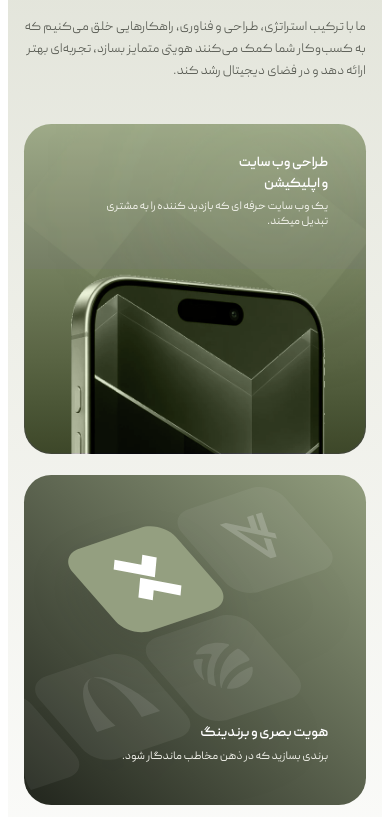
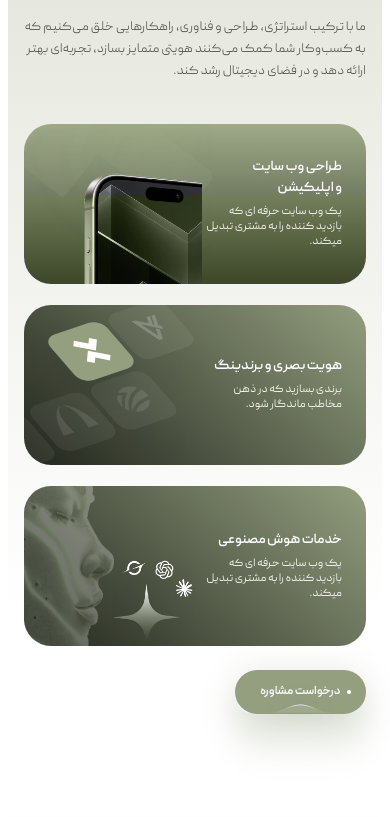
Before and after one commit to tacticforyou/tacticstudio, a Next.js app: page / in a window 390 px wide. Shown: the part 2302-3119 px from the top of the page. Built offline with nearby package versions, Linux system fonts and the light colour scheme; no server answers.

Commit message:
Use horizontal service cards on mobile

```diff
--- a/app/_landing/components/web-service-card.tsx
+++ b/app/_landing/components/web-service-card.tsx
@@ -8,7 +8,7 @@ export function WebServiceCard({ hero = false }: { hero?: boolean }) {
       className={
         hero
           ? "studio-hero-card studio-hero-web studio-phone grid min-w-0 grid-cols-1 overflow-hidden studio-tablet:[grid-area:web]"
-          : "studio-service-card studio-service-web studio-phone grid min-w-0 grid-cols-1"
+          : "studio-service-card studio-service-web studio-phone grid min-w-0 grid-cols-1 max-[600px]:grid-rows-none max-[600px]:[&>.studio-service-copy]:row-auto"
       }
     >
       <div
@@ -16,7 +16,7 @@ export function WebServiceCard({ hero = false }: { hero?: boolean }) {
         className={
           hero
             ? "[container-type:size] pointer-events-none absolute inset-0 -z-1 grid place-items-center studio-compact:top-auto studio-compact:aspect-326/361"
-            : "pointer-events-none absolute inset-0 -z-1"
+            : "pointer-events-none absolute inset-0 -z-1 max-[600px]:right-auto max-[600px]:w-[55%]"
         }
       >
         <div
@@ -30,25 +30,38 @@ export function WebServiceCard({ hero = false }: { hero?: boolean }) {
             sizes={
               (hero
                 ? "(min-width: 600px) and (max-width: 960px) min(37vw, 288px), "
-                : "(min-width: 600px) and (max-width: 960px) min(calc(50vw - 2.5rem), 426px), ") +
+                : "(width < 600px) calc(55vw - 2.2rem), (min-width: 600px) and (max-width: 960px) min(calc(50vw - 2.5rem), 426px), ") +
               "(max-width: 700px) max(min(calc(100vw - 3rem), 352px), calc(57.4vw - 1.9rem)), (max-width: 760px) calc(57.4vw - 1.9rem), (max-width: 1305px) 255px, (max-width: 1920px) 19.5vw, 374px"
             }
             eager={hero}
+            imageClassName={
+              hero
+                ? "object-contain"
+                : "object-contain max-[600px]:object-cover"
+            }
           />
         </div>
       </div>
       <ServiceCopy service="web" />
       <div
-        className="pointer-events-none relative -z-1 row-start-3"
+        className={
+          hero
+            ? "pointer-events-none relative -z-1 row-start-3"
+            : "pointer-events-none relative -z-1 row-start-3 max-[600px]:absolute max-[600px]:inset-y-0 max-[600px]:left-0 max-[600px]:row-auto max-[600px]:w-[52%] max-[600px]:overflow-hidden"
+        }
         aria-hidden="true"
       >
         <Art
           name="shared-web-phone.webp"
-          className="studio-phone-art"
+          className={
+            hero
+              ? "studio-phone-art"
+              : "studio-phone-art max-[600px]:top-[18%] max-[600px]:-left-[15%] max-[600px]:mt-0 max-[600px]:w-[150%]"
+          }
           sizes={
             (hero
               ? "(min-width: 600px) and (max-width: 960px) min(50vw, 390px), "
-              : "(min-width: 600px) and (max-width: 960px) min(calc(68vw - 3.4rem), 577px), ") +
+              : "(width < 600px) calc(78vw - 3.1rem), (min-width: 600px) and (max-width: 960px) min(calc(68vw - 3.4rem), 577px), ") +
             "(max-width: 700px) max(calc(78vw - 2.6rem), min(calc(136vw - 4rem), 478px)), (max-width: 760px) calc(78vw - 2.6rem), (max-width: 1305px) 346px, (max-width: 1920px) 26.5vw, 508px"
           }
           eager={hero}
--- a/app/_landing/sections/services.tsx
+++ b/app/_landing/sections/services.tsx
@@ -19,24 +19,28 @@ export function Services() {
           subtitle="از ایده تا اجرا، همه‌چیز برای رشد برند شما."
           description="ما با ترکیب استراتژی، طراحی و فناوری، راهکارهایی خلق می‌کنیم که به کسب‌وکار شما کمک می‌کنند هویتی متمایز بسازد، تجربه‌ای بهتر ارائه دهد و در فضای دیجیتال رشد کند."
         />
-        <div className="mt-[calc(72*var(--u))] grid grid-cols-3 gap-[calc(75*var(--u))] studio-mobile:mt-[2.6rem] studio-mobile:gap-[1.3rem] studio-narrow:grid-cols-1 studio-tablet:grid-cols-2 studio-tablet:gap-4 studio-tablet:[&>.studio-service-card]:m-0 studio-tablet:[&>.studio-service-card]:w-full">
+        <div className="mt-[calc(72*var(--u))] grid grid-cols-3 gap-[calc(75*var(--u))] max-[600px]:gap-4 studio-mobile:mt-[2.6rem] studio-mobile:gap-[1.3rem] studio-narrow:grid-cols-1 studio-tablet:grid-cols-2 studio-tablet:gap-4 max-[600px]:[&_.studio-service-copy]:absolute max-[600px]:[&_.studio-service-copy]:top-1/2 max-[600px]:[&_.studio-service-copy]:right-[7%] max-[600px]:[&_.studio-service-copy]:bottom-auto max-[600px]:[&_.studio-service-copy]:w-[40%] max-[600px]:[&_.studio-service-copy]:-translate-y-1/2 max-[600px]:[&>.studio-service-card]:m-0 max-[600px]:[&>.studio-service-card]:aspect-auto max-[600px]:[&>.studio-service-card]:min-h-[clamp(10rem,40vw,13rem)] max-[600px]:[&>.studio-service-card]:w-full studio-tablet:[&>.studio-service-card]:m-0 studio-tablet:[&>.studio-service-card]:w-full">
           <WebServiceCard />
           <article
             id="service-brand"
             className="studio-service-card studio-service-brand"
           >
-            <Art name="services-brand-art.svg" className="studio-card-art" />
+            <Art
+              name="services-brand-art.svg"
+              className="studio-card-art max-[600px]:right-auto max-[600px]:w-[55%]"
+              imageClassName="object-contain max-[600px]:object-cover"
+            />
             <ServiceCopy service="brand" />
           </article>
           <article
             id="service-ai"
             className="studio-service-card studio-service-ai studio-tablet:col-span-2 studio-tablet:aspect-auto studio-tablet:min-h-[clamp(12rem,32vw,16rem)] studio-tablet:[&_.studio-service-copy]:top-1/2 studio-tablet:[&_.studio-service-copy]:right-[7%] studio-tablet:[&_.studio-service-copy]:w-[40%] studio-tablet:[&_.studio-service-copy]:-translate-y-1/2"
           >
-            <Portrait className="studio-service-face studio-tablet:top-1/2 studio-tablet:-left-[4%] studio-tablet:w-[65%] studio-tablet:-translate-y-[55%]" />
+            <Portrait className="studio-service-face max-[600px]:top-1/2 max-[600px]:-left-[4%] max-[600px]:w-[65%] max-[600px]:-translate-y-[55%] studio-tablet:top-1/2 studio-tablet:-left-[4%] studio-tablet:w-[65%] studio-tablet:-translate-y-[55%]" />
             <Art
               name="services-ai-stars.webp"
-              className="studio-service-stars studio-tablet:inset-s-auto studio-tablet:left-[26%] studio-tablet:w-[24%]"
-              sizes="(min-width: 600px) and (max-width: 960px) min(24vw, 208px), 180px"
+              className="studio-service-stars max-[600px]:inset-s-auto max-[600px]:left-[26%] max-[600px]:w-[24%] studio-tablet:inset-s-auto studio-tablet:left-[26%] studio-tablet:w-[24%]"
+              sizes="(max-width: 960px) min(24vw, 208px), 180px"
             />
             <ServiceCopy service="ai" />
           </article>
```
